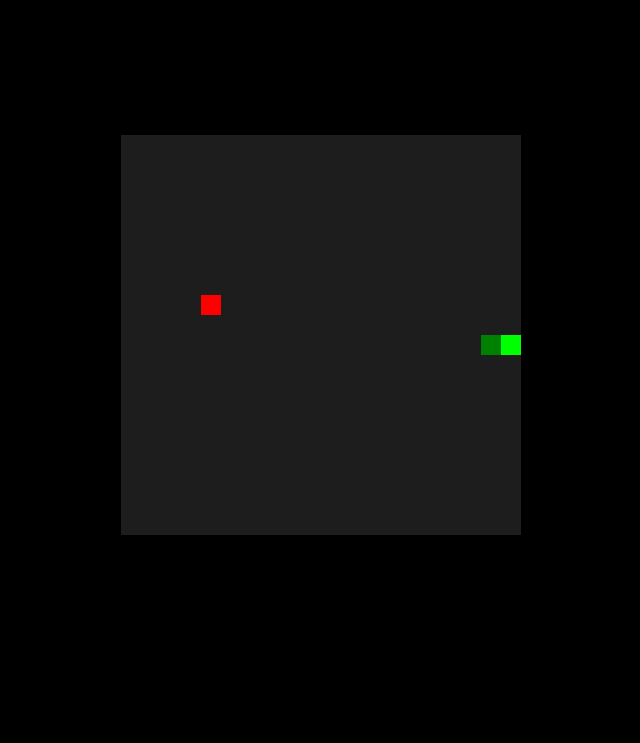
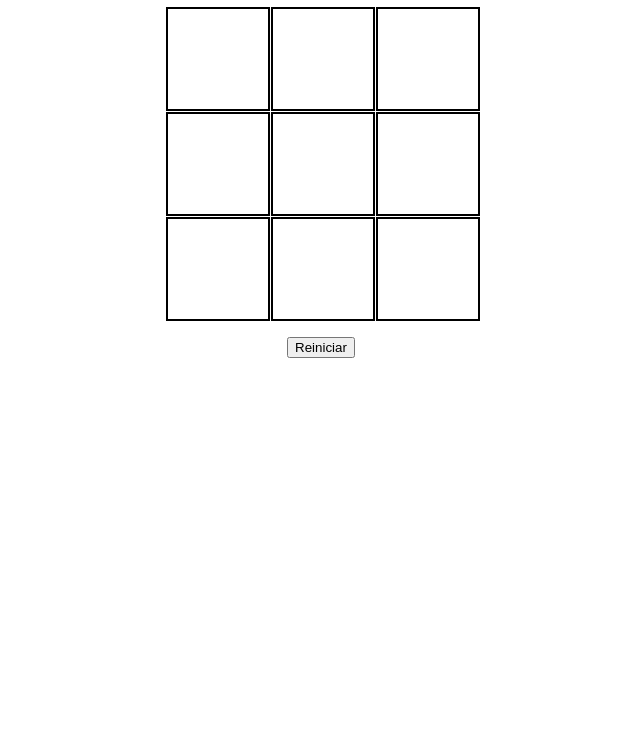
Before and after one commit to philipeplayerBr/teste.github.io, a plain HTML site: page index.html in a window 1280 px wide. Shown: the part 73-816 px from the top of the page, without its empty margins (319-959 px from the left). Drawn offline with Linux system fonts and the light colour scheme.

Commit message:
Update index.html

```diff
--- a/index.html
+++ b/index.html
@@ -1,82 +1,101 @@
 <!DOCTYPE html>
-<html lang="pt">
+<html lang="pt-br">
 <head>
     <meta charset="UTF-8">
     <meta name="viewport" content="width=device-width, initial-scale=1.0">
-    <title>Jogo da Cobrinha</title>
+    <title>Jogo da Velha</title>
     <style>
         body {
+            font-family: Arial, sans-serif;
+            text-align: center;
+        }
+        .board {
+            display: grid;
+            grid-template-columns: repeat(3, 100px);
+            grid-template-rows: repeat(3, 100px);
+            gap: 5px;
+            justify-content: center;
+            margin-top: 20px;
+        }
+        .cell {
+            width: 100px;
+            height: 100px;
             display: flex;
+            align-items: center;
             justify-content: center;
-            align-items: center;
-            height: 100vh;
-            background-color: #000;
+            font-size: 2em;
+            border: 2px solid #000;
+            cursor: pointer;
         }
-        canvas {
-            background-color: #1d1d1d;
+        .cell.taken {
+            cursor: not-allowed;
         }
     </style>
 </head>
 <body>
-    <canvas id="gameCanvas" width="400" height="400"></canvas>
+    <h1>Jogo da Velha</h1>
+    <div class="board" id="board"></div>
+    <h2 id="status"></h2>
+    <button onclick="resetGame()">Reiniciar</button>
+
     <script>
-        const canvas = document.getElementById("gameCanvas");
-        const ctx = canvas.getContext("2d");
-        const box = 20;
-        let snake = [{ x: 10 * box, y: 10 * box }];
-        let direction = "RIGHT";
-        let food = {
-            x: Math.floor(Math.random() * 20) * box,
-            y: Math.floor(Math.random() * 20) * box
-        };
+        const board = document.getElementById("board");
+        const statusText = document.getElementById("status");
+        let currentPlayer = "X";
+        let gameBoard = ["", "", "", "", "", "", "", "", ""];
+        let gameActive = true;
 
-        document.addEventListener("keydown", changeDirection);
+        function checkWinner() {
+            const winningCombos = [
+                [0, 1, 2], [3, 4, 5], [6, 7, 8],
+                [0, 3, 6], [1, 4, 7], [2, 5, 8],
+                [0, 4, 8], [2, 4, 6]
+            ];
 
-        function changeDirection(event) {
-            if (event.keyCode === 37 && direction !== "RIGHT") direction = "LEFT";
-            else if (event.keyCode === 38 && direction !== "DOWN") direction = "UP";
-            else if (event.keyCode === 39 && direction !== "LEFT") direction = "RIGHT";
-            else if (event.keyCode === 40 && direction !== "UP") direction = "DOWN";
+            for (let combo of winningCombos) {
+                const [a, b, c] = combo;
+                if (gameBoard[a] && gameBoard[a] === gameBoard[b] && gameBoard[a] === gameBoard[c]) {
+                    gameActive = false;
+                    statusText.textContent = `Jogador ${gameBoard[a]} venceu!`;
+                    return;
+                }
             }
 
-        function draw() {
-            ctx.fillStyle = "#1d1d1d";
-            ctx.fillRect(0, 0, canvas.width, canvas.height);
-
-            ctx.fillStyle = "red";
-            ctx.fillRect(food.x, food.y, box, box);
-
-            for (let i = 0; i < snake.length; i++) {
-                ctx.fillStyle = i === 0 ? "lime" : "green";
-                ctx.fillRect(snake[i].x, snake[i].y, box, box);
+            if (!gameBoard.includes("")) {
+                gameActive = false;
+                statusText.textContent = "Empate!";
+            }
         }
 
-            let newHead = { x: snake[0].x, y: snake[0].y };
-            if (direction === "LEFT") newHead.x -= box;
-            if (direction === "RIGHT") newHead.x += box;
-            if (direction === "UP") newHead.y -= box;
-            if (direction === "DOWN") newHead.y += box;
-
-            if (newHead.x === food.x && newHead.y === food.y) {
-                food.x = Math.floor(Math.random() * 20) * box;
-                food.y = Math.floor(Math.random() * 20) * box;
-            } else {
-                snake.pop();
+        function handleClick(index) {
+            if (!gameActive || gameBoard[index] !== "") return;
+            gameBoard[index] = currentPlayer;
+            renderBoard();
+            checkWinner();
+            currentPlayer = currentPlayer === "X" ? "O" : "X";
         }
 
-            if (
-                newHead.x < 0 || newHead.x >= canvas.width ||
-                newHead.y < 0 || newHead.y >= canvas.height ||
-                snake.some(segment => segment.x === newHead.x && segment.y === newHead.y)
-            ) {
-                clearInterval(game);
-                alert("Game Over!");
+        function renderBoard() {
+            board.innerHTML = "";
+            gameBoard.forEach((cell, index) => {
+                const cellDiv = document.createElement("div");
+                cellDiv.classList.add("cell");
+                if (cell) cellDiv.classList.add("taken");
+                cellDiv.textContent = cell;
+                cellDiv.addEventListener("click", () => handleClick(index));
+                board.appendChild(cellDiv);
+            });
         }
 
-            snake.unshift(newHead);
+        function resetGame() {
+            gameBoard = ["", "", "", "", "", "", "", "", ""];
+            currentPlayer = "X";
+            gameActive = true;
+            statusText.textContent = "";
+            renderBoard();
         }
 
-        let game = setInterval(draw, 100);
+        renderBoard();
     </script>
 </body>
 </html>
```
Lines whose indentation alone changed are shown as unchanged.
